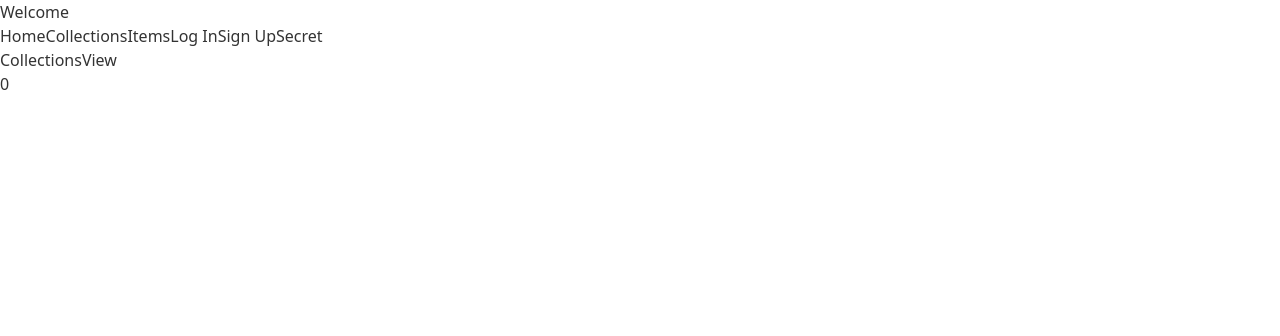
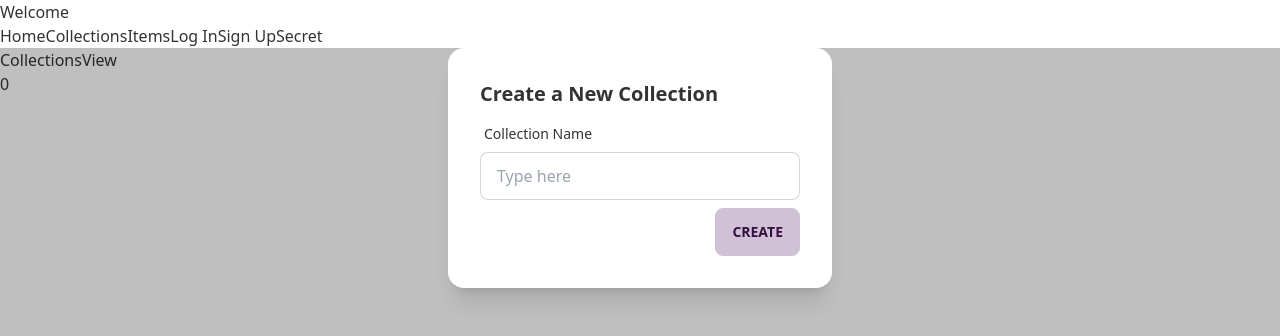
Before and after one commit to SquirtlePoke/giftly, a React app: page /collections in a window 1280 px wide. Shown: the top 336 px of the page. Built offline with nearby package versions, Linux system fonts and the light colour scheme; no server answers.

Commit message:
AddCollectionForm

```diff
--- a/src/client/components/AddCollectionForm.js
+++ b/src/client/components/AddCollectionForm.js
@@ -1,9 +1,47 @@
-import React from 'react';
+import React, { useRef } from "react";
+import { useSelector } from "react-redux";
 
 export default function AddCollectionForm() {
+  // const { user_id } = useSelecter((state) => state.user);
+  const user_id = 11;
+  const nameRef = useRef("");
+
+  const createNewCollection = (event) => {
+    event.preventDefault();
+    fetch(`http://localhost:3000/collections/?user_id=${user_id}`, {
+      method: "POST",
+      headers: { "Content-Type": "application/json" },
+      body: JSON.stringify({ name: nameRef.current.value })
+    });
+  };
+
   return (
-    <div className="w-screen h-screen bg-red-300">
-      ADD COLLECTION FORM
+    <div className="fixed z-50 flex w-screen h-screen bg-opacity-25 bg-black justify-center align-middle">
+      <div className="flex w-fit h-fit align-middle">
+        <div className="card w-96 bg-base-100 shadow-xl">
+          <div className="card-body">
+            <h2 className="card-title">Create a New Collection</h2>
+            <form onSubmit={createNewCollection}>
+              <label className="label" htmlFor="name">
+                <span className="label-text">Collection Name</span>
+                {/* <span className="label-text-alt">Alt label</span> */}
+              </label>
+              <input
+                name="name"
+                type="text"
+                ref={nameRef}
+                placeholder="Type here"
+                className="input input-bordered w-full max-w-xs"
+              />
+              {/* <span className="label-text-alt">Alt label</span> */}
+              {/* <span className="label-text-alt">Alt label</span> */}
+            </form>
+            <div className="card-actions justify-end">
+              <button onClick={createNewCollection} className="btn btn-primary">Create</button>
+            </div>
+          </div>
+        </div>
+      </div>
     </div>
-  )
+  );
 }
--- a/src/client/components/ItemsTable.js
+++ b/src/client/components/ItemsTable.js
@@ -3,7 +3,7 @@ import React from "react";
 export default function ItemsTable(props) {
   const { tableData } = props;
   return (
-    <div className="overflow-x-auto">
+    <div className="overflow-x-auto shadow-xl">
       <table className="table w-full">
         <thead>
           <tr>
--- a/src/client/containers/CollectionsView.js
+++ b/src/client/containers/CollectionsView.js
@@ -4,23 +4,27 @@ import CollectionsList from "../components/CollectionsList.js";
 
 import { updateCollection } from "../reducers/collectionsReducer.js";
 import AuthRequired from "./AuthRequired.js";
+import AddCollectionForm from "../components/AddCollectionForm.js";
 
 export default function CollectionsView() {
   const { collections } = useSelector((state) => state.collections);
   const dispatch = useDispatch();
 
+  const user_id = 11;
+
   // * On componentDidMount, GET the list of collections from the server for the current user
   useEffect(() => {
-    fetch(`http://localhost:3000/collections/?user_id=${""}`)
-    // .then(serverResponse => serverResponse.json())
-    // .then(responseJson => dispatch(updateCollection(responseJson)))
-    .then(responseJson => dispatch(updateCollection([{ name: "Collection 1", item_count: 20 },{ name: "Collection Two", item_count: 20 },{ name: "Third Collection", item_count: 13 }])))
+    fetch(`http://localhost:3000/collections/?user_id=${user_id}`)
+    .then(serverResponse => serverResponse.json())
+    .then(responseJson => {dispatch(updateCollection(responseJson))})
+    // .then(responseJson => dispatch(updateCollection([{ name: "Collection 1", item_count: 20 },{ name: "Collection Two", item_count: 20 },{ name: "Third Collection", item_count: 13 }])))
     .catch(err => console.warn(err));
   }, [])
 
   return (
     <>
       <AuthRequired />
+      {true && <AddCollectionForm />}
       <h1>CollectionsView</h1>
       {collections?.length && (
         <div className="w-screen justify-center">
```
